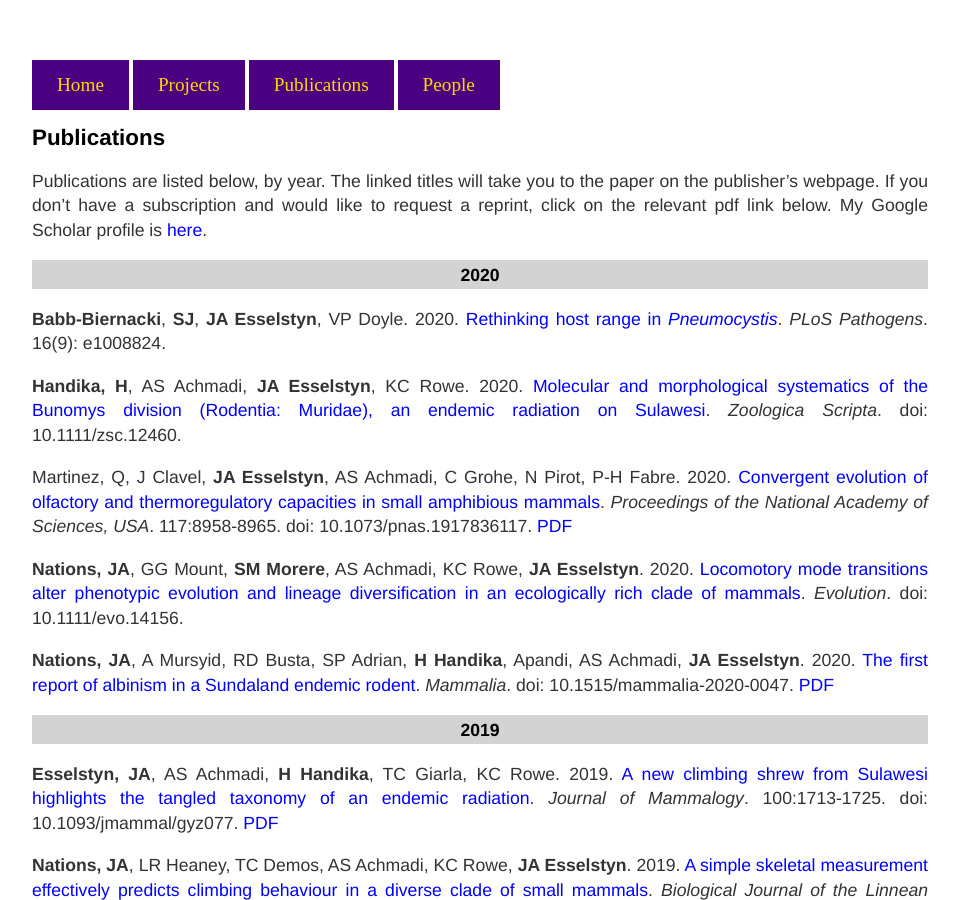
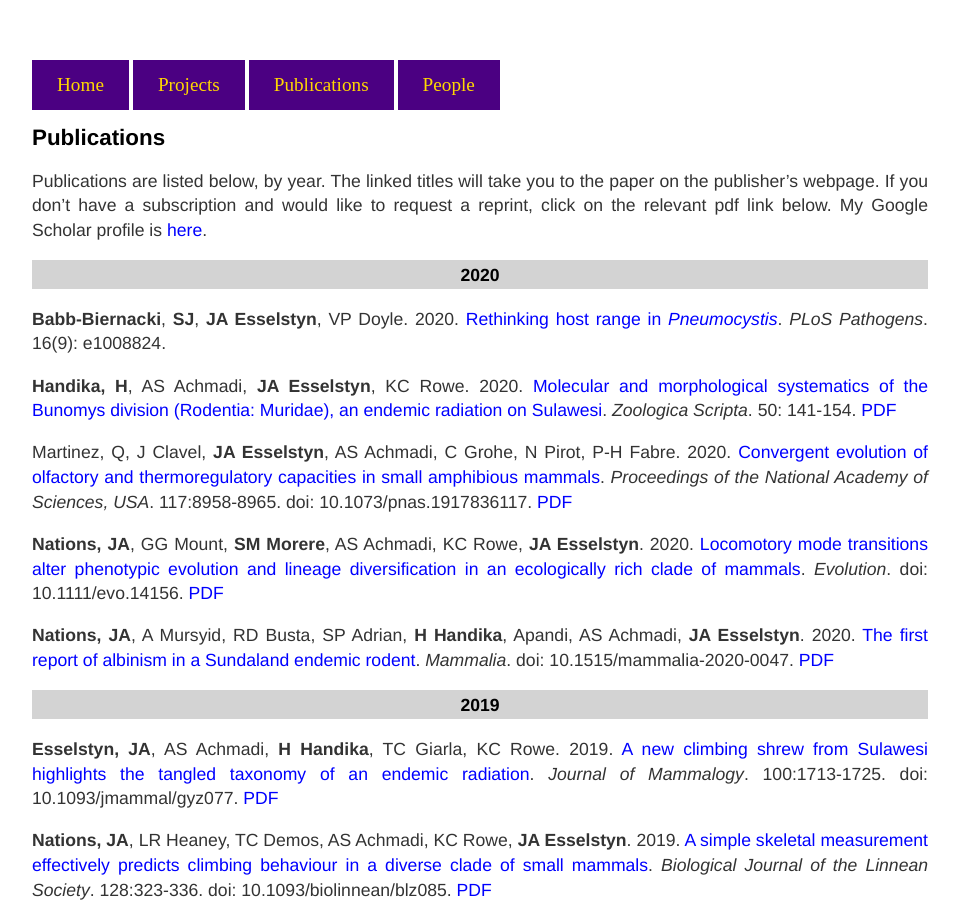
Before and after one commit to esselstyn/esselstyn.github.io, a Jekyll site: the page built from publications.md, in a window 1280 px wide and 900 px high. Shown: the whole window, without its empty margins (160-1121 px from the left). Built offline with Jekyll 4.4.1, drawn with Linux system fonts in a browser that asks for light colours.

Commit message:
adding pdfs

```diff
--- a/publications.md
+++ b/publications.md
@@ -9,11 +9,11 @@ Publications are listed below, by year. The linked titles will take you to the p
 ### 2020
 **Babb-Biernacki**, **SJ**, **JA Esselstyn**, VP Doyle. 2020. [Rethinking host range in _Pneumocystis_](https://doi.org/10.1371/journal.ppat.1008824). _PLoS Pathogens_. 16(9): e1008824.
 
-**Handika, H**, AS Achmadi, **JA Esselstyn**, KC Rowe. 2020. [Molecular and morphological systematics of the Bunomys division (Rodentia: Muridae), an endemic radiation on Sulawesi](https://doi.org/10.1111/zsc.12460). _Zoologica Scripta_. doi: 10.1111/zsc.12460.
+**Handika, H**, AS Achmadi, **JA Esselstyn**, KC Rowe. 2020. [Molecular and morphological systematics of the Bunomys division (Rodentia: Muridae), an endemic radiation on Sulawesi](https://doi.org/10.1111/zsc.12460). _Zoologica Scripta_. 50: 141-154. [PDF](publications/2020/Handika-2020.pdf)
 
 Martinez, Q, J Clavel, **JA Esselstyn**, AS Achmadi, C Grohe, N Pirot, P-H Fabre. 2020. [Convergent evolution of olfactory and thermoregulatory capacities in small amphibious mammals](https://doi.org/10.1073/pnas.1917836117). _Proceedings of the National Academy of Sciences, USA_. 117:8958-8965. doi: 10.1073/pnas.1917836117. [PDF](publications/2020/Martinez-2020.pdf)
 
-**Nations, JA**, GG Mount, **SM Morere**, AS Achmadi, KC Rowe, **JA Esselstyn**. 2020. [Locomotory mode transitions alter phenotypic evolution and lineage diversification in an ecologically rich clade of mammals](https://doi.org/10.1111/evo.14156). _Evolution_. doi: 10.1111/evo.14156.
+**Nations, JA**, GG Mount, **SM Morere**, AS Achmadi, KC Rowe, **JA Esselstyn**. 2020. [Locomotory mode transitions alter phenotypic evolution and lineage diversification in an ecologically rich clade of mammals](https://doi.org/10.1111/evo.14156). _Evolution_. doi: 10.1111/evo.14156. [PDF](publications/2020-Nations-2020a.pdf)
 
 **Nations, JA**, A Mursyid, RD Busta, SP Adrian, **H Handika**, Apandi, AS Achmadi, **JA Esselstyn**. 2020. [The first report of albinism in a Sundaland endemic rodent](https://doi.org/10.1515/mammalia-2020-0047). _Mammalia_. doi: 10.1515/mammalia-2020-0047. [PDF](publications/2020/Nations-2020.pdf)
 
```
Also changed, not shown: 1 other file.
